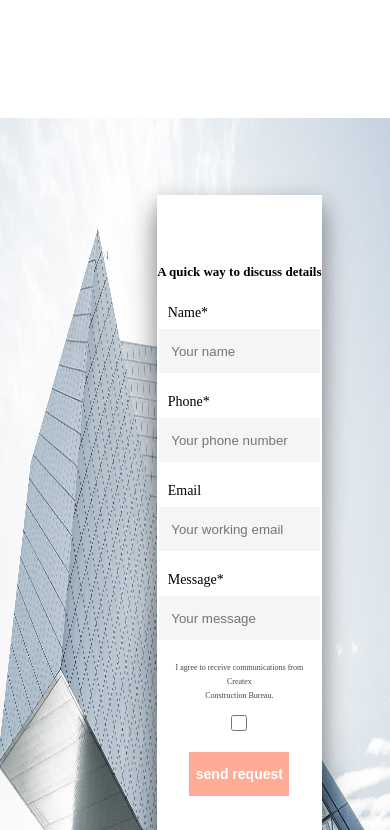
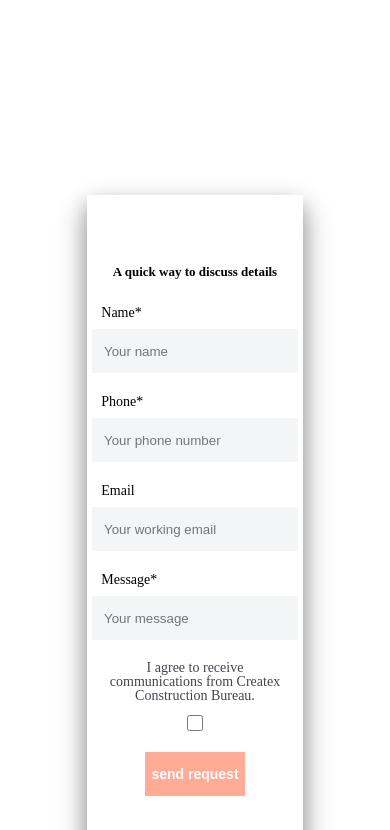
Before and after one commit to MrSuharik91/createx, a Vue app: page / in a window 390 px wide. Shown: the part 8574-9404 px from the top of the page. Built offline with nearby package versions, Linux system fonts and the light colour scheme.

Commit message:
finish site

```diff
--- a/src/components/disscus.vue
+++ b/src/components/disscus.vue
@@ -216,12 +216,18 @@ html {
   }
 }
 @media (max-width: 700px) {
+  .disscus-wrapper {
+    background-image: none;
+  }
+  .disscus-inner {
+    justify-content: center;
+  }
   .disscus-wrapper h1 {
-    font-size: 16px;
+    font-size: 20px;
     line-height: 28px;
   }
   .checkbox-wrapper span {
-    font-size: 8px;
+    font-size: 14px;
     line-height: 14px;
     text-align: center;
   }
@@ -232,7 +238,7 @@ html {
     font-size: 14px;
   }
   .disscus {
-    width: 65%;
+    width: 85%;
   }
   .disscus-wrapper button {
     width: 134px;
--- a/src/components/top.vue
+++ b/src/components/top.vue
@@ -32,28 +32,28 @@ export default {
       distance: "200px",
     });
     ScrollReveal().reveal(".service-inner-1", {
-      duration: 500,
+      duration: 800,
       origin: "top",
-      delay: 650,
-      distance: "200px",
+      delay: 1050,
+      distance: "300px",
     });
     ScrollReveal().reveal(".service-inner-2", {
-      duration: 500,
+      duration: 700,
       origin: "bottom",
-      delay: 850,
-      distance: "200px",
+      delay: 1150,
+      distance: "300px",
     });
     ScrollReveal().reveal(".service-inner-3", {
-      duration: 500,
+      duration: 700,
       origin: "top",
-      delay: 1050,
-      distance: "200px",
+      delay: 1250,
+      distance: "300px",
     });
     ScrollReveal().reveal(".service-inner-4", {
-      duration: 500,
+      duration: 700,
       origin: "bottom",
-      delay: 1250,
-      distance: "200px",
+      delay: 1350,
+      distance: "300px",
     });
   },
 };
```
